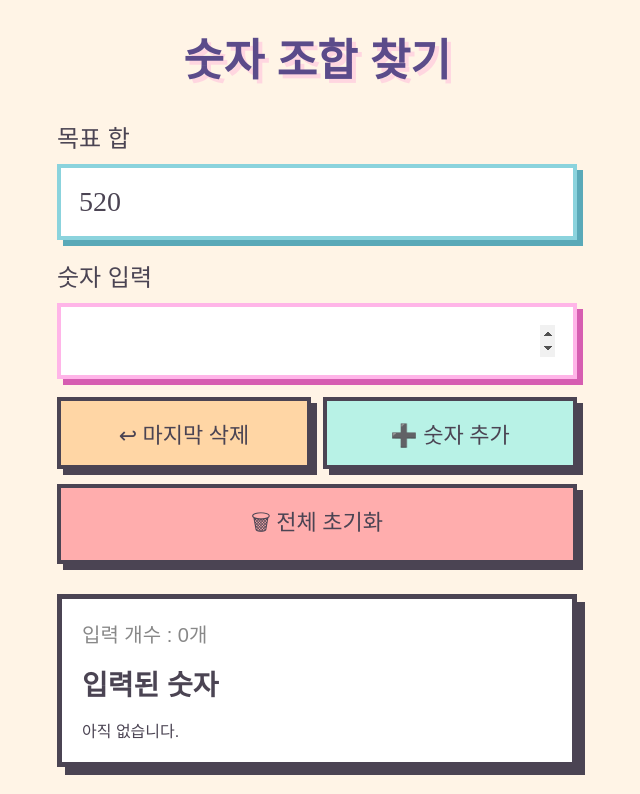
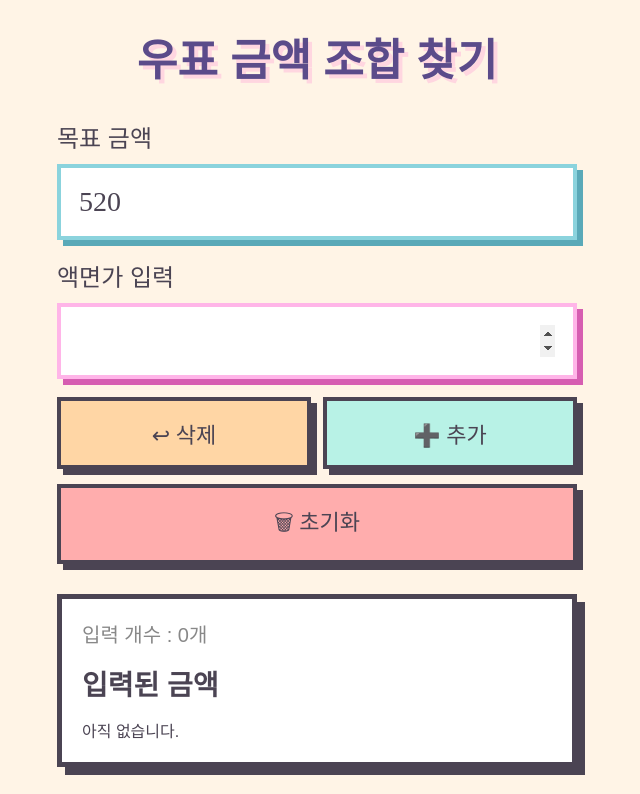
Before and after one commit to snowyMountain98/Postmate, a plain HTML site: page index.html in a window 1280 px wide. Shown: the top 794 px of the page, without its empty margins (323-963 px from the left). Drawn offline with Linux system fonts and the light colour scheme; a web font is replaced by a local one.

Commit message:
Add files via upload

```diff
--- a/index.html
+++ b/index.html
@@ -13,24 +13,24 @@
 
 <body>
     <div class="container">
-        <h1>숫자 조합 찾기</h1>
+        <h1>우표 금액 조합 찾기</h1>
 
-        <label>목표 합</label>
+        <label>목표 금액</label>
         <input id="target" type="number" inputmode="numeric" pattern="[0-9]*" value="520">
 
-        <label>숫자 입력</label>
+        <label>액면가 입력</label>
         <input id="number" type="number" inputmode="numeric" pattern="[0-9]*">
 
         <div class="button-row">
-            <button id="deleteBtn" onclick="deleteLast()">↩ 마지막 삭제</button>
-            <button id="addBtn" onclick="addNumber()">➕ 숫자 추가</button>
+            <button id="deleteBtn" onclick="deleteLast()">↩ 삭제</button>
+            <button id="addBtn" onclick="addNumber()">➕ 추가</button>
         </div>
 
-        <button id="clearBtn" onclick="clearAll()">🗑 전체 초기화</button>
+        <button id="clearBtn" onclick="clearAll()">🗑 초기화</button>
 
         <div class="box">
             <div id="count">입력 개수 : 0개</div>
-            <b>입력된 숫자</b>
+            <b>입력된 금액</b>
             <div id="numbers">아직 없습니다.</div>
         </div>
 
```
